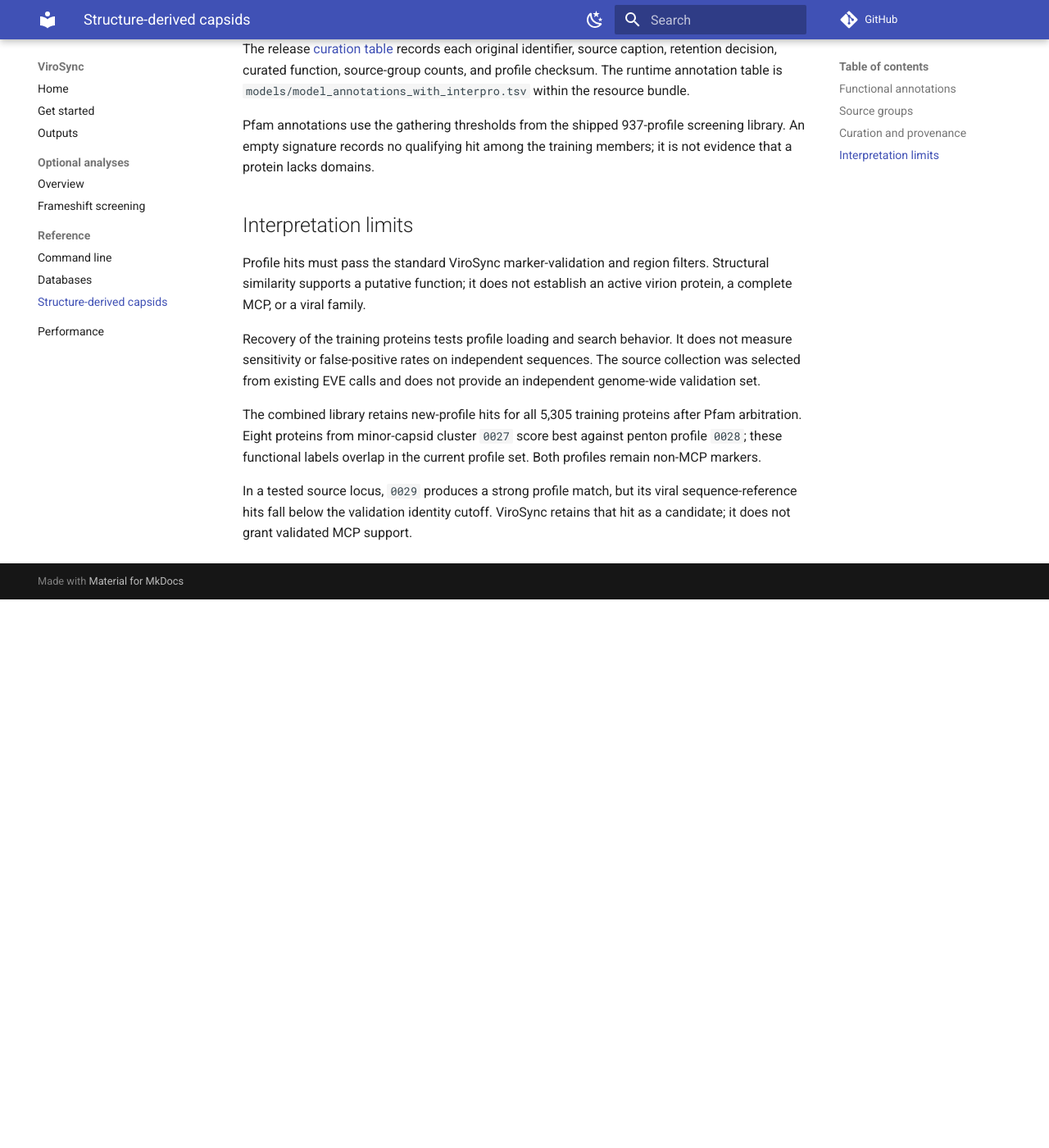
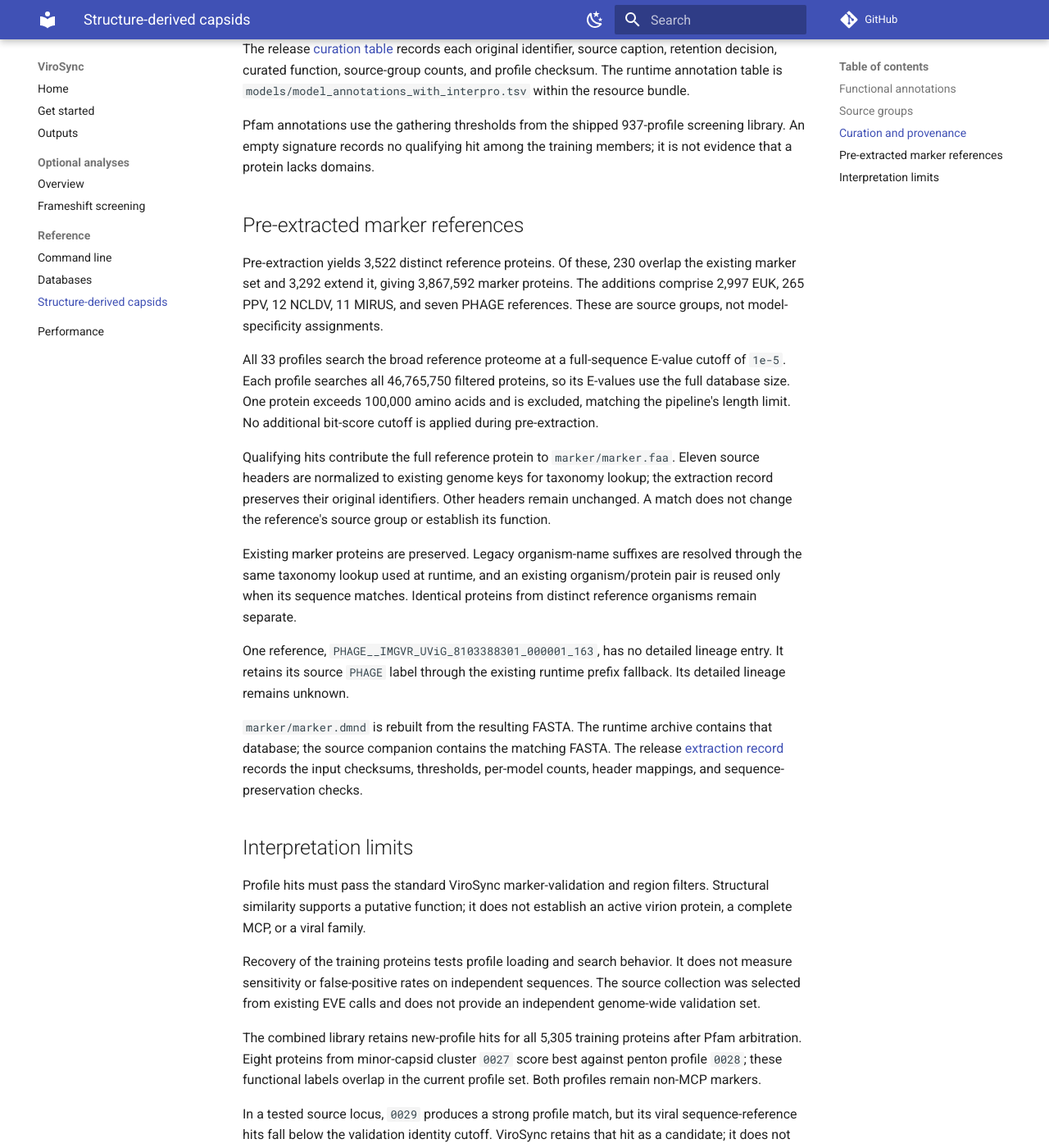
Before and after one commit to NeLLi-team/virosync, an MkDocs documentation site: the page built from docs/reference/capsid-models.md, in a window 1280 px wide and 1400 px high, scrolled down 2044 px. Shown: the whole window at 82% size. Built offline with MkDocs 1.6.1 and Material for MkDocs 9.7.7, drawn with Linux system fonts in a browser that asks for light colours; comment, search, counter and statistics services are not loaded; before the commit the page ends 2775 px from its top, so only the background shows below that.

Commit message:
fix(resources): preextract marker references

```diff
--- a/docs/reference/capsid-models.md
+++ b/docs/reference/capsid-models.md
@@ -80,6 +80,41 @@ Pfam annotations use the gathering thresholds from the shipped 937-profile
 screening library. An empty signature records no qualifying hit among the
 training members; it is not evidence that a protein lacks domains.
 
+## Pre-extracted marker references
+
+Pre-extraction yields 3,522 distinct reference proteins. Of these, 230 overlap
+the existing marker set and 3,292 extend it, giving 3,867,592 marker proteins.
+The additions comprise 2,997 EUK, 265 PPV, 12 NCLDV, 11 MIRUS, and seven
+PHAGE references. These are source groups, not model-specificity assignments.
+
+All 33 profiles search the broad reference proteome at a full-sequence
+E-value cutoff of `1e-5`. Each profile searches all 46,765,750 filtered
+proteins, so its E-values use the full database size. One protein exceeds
+100,000 amino acids and is excluded, matching the pipeline's length limit.
+No additional bit-score cutoff is applied during pre-extraction.
+
+Qualifying hits contribute the full reference protein to `marker/marker.faa`.
+Eleven source headers are normalized to existing genome keys for taxonomy
+lookup; the extraction record preserves their original identifiers. Other
+headers remain unchanged. A match does not change the reference's source
+group or establish its function.
+
+Existing marker proteins are preserved. Legacy organism-name suffixes are
+resolved through the same taxonomy lookup used at runtime, and an existing
+organism/protein pair is reused only when its sequence matches. Identical
+proteins from distinct reference organisms remain separate.
+
+One reference, `PHAGE__IMGVR_UViG_8103388301_000001_163`, has no detailed
+lineage entry. It retains its source `PHAGE` label through the existing
+runtime prefix fallback. Its detailed lineage remains unknown.
+
+`marker/marker.dmnd` is rebuilt from the resulting FASTA. The runtime archive
+contains that database; the source companion contains the matching FASTA.
+The release
+[extraction record](https://github.com/NeLLi-team/virosync/blob/main/release-manifests/resources_v1_1_0/marker_preextraction.json)
+records the input checksums, thresholds, per-model counts, header mappings,
+and sequence-preservation checks.
+
 ## Interpretation limits
 
 Profile hits must pass the standard ViroSync marker-validation and region
```
Also changed, not shown: CHANGELOG.md (+5 -2 lines), docs/RESOURCE_BUNDLE.md (+10 -4 lines), 11 other files.
